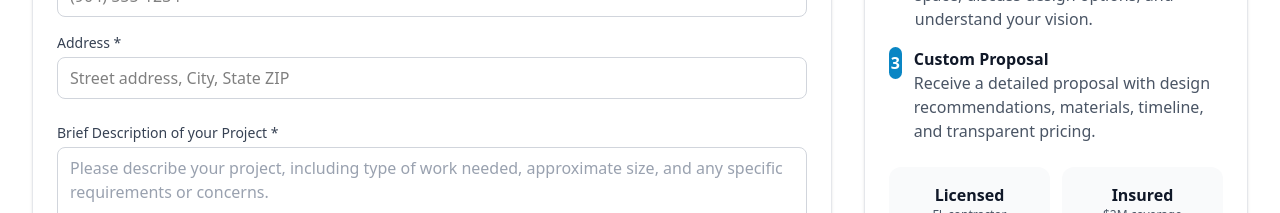
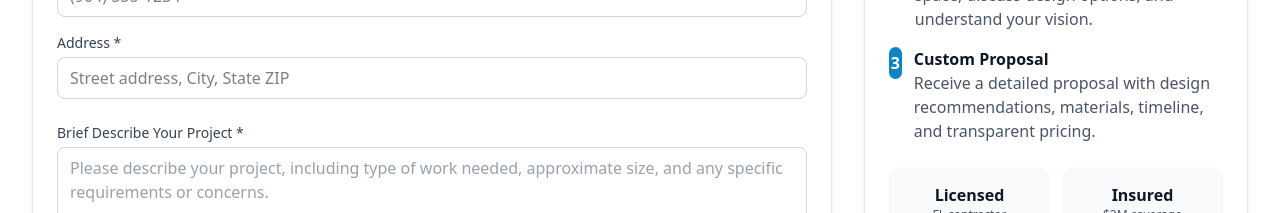
Before and after one commit to dereksutton/jax-pavers, a React (Vite) app: page / in a window 1280 px wide. Shown: the part 6080-6293 px from the top of the page. Built offline with nearby package versions, Linux system fonts and the light colour scheme.

Commit message:
minor edit to the to Quote form

```diff
--- a/src/components/Quote.jsx
+++ b/src/components/Quote.jsx
@@ -187,7 +187,7 @@ const Quote = () => {
             {/* Message */}
             <div className="mt-6">
               <label className="block text-sm font-medium text-gray-700">
-                Brief Description of your Project *
+                Brief Describe Your Project *
               </label>
               <textarea
                 name="message"
```
